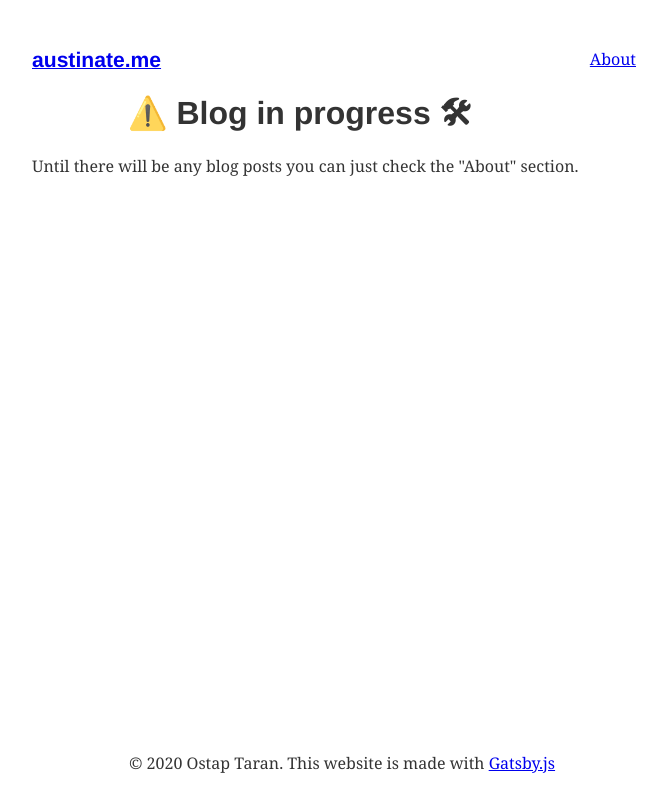
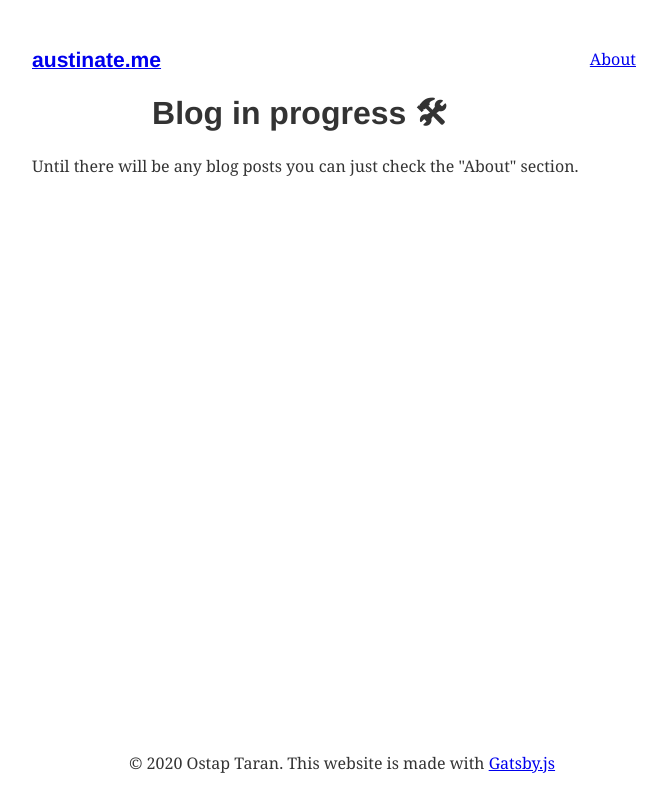
Before and after one commit to Austinate/austinate.github.io, a Gatsby site: page / in a window 1280 px wide. Shown: the whole page, without its empty margins (298-965 px from the left). Built offline with nearby package versions, Linux system fonts and the light colour scheme; Gatsby itself is replaced by a stand-in of ours; some packages are replaced by stand-ins of ours.

Commit message:
Index placeholder change

```diff
--- a/src/pages/index.js
+++ b/src/pages/index.js
@@ -15,9 +15,6 @@ import Layout from "../components/layout"
 export default ({ data }) => (
   <Layout>
     <h1 style={{ textAlign: 'center' }}>
-      <span role="img" aria-label="warning emoji">
-        ⚠️
-      </span>{" "}
       Blog in progress{" "}
       <span role="img" aria-label="tools emoji">
         🛠
```
